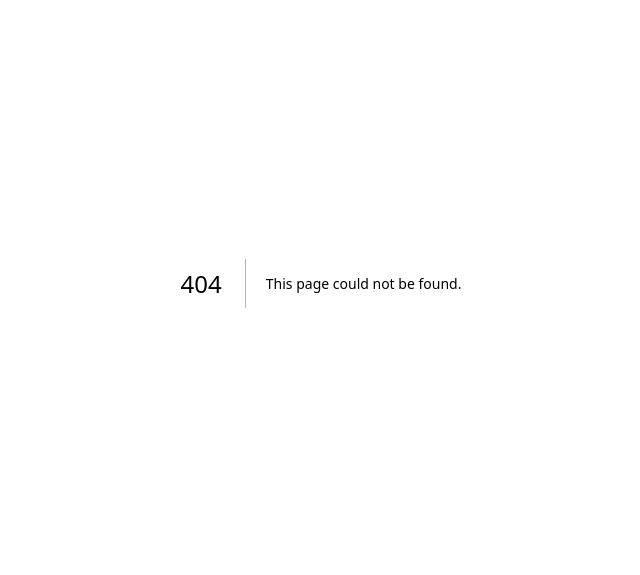
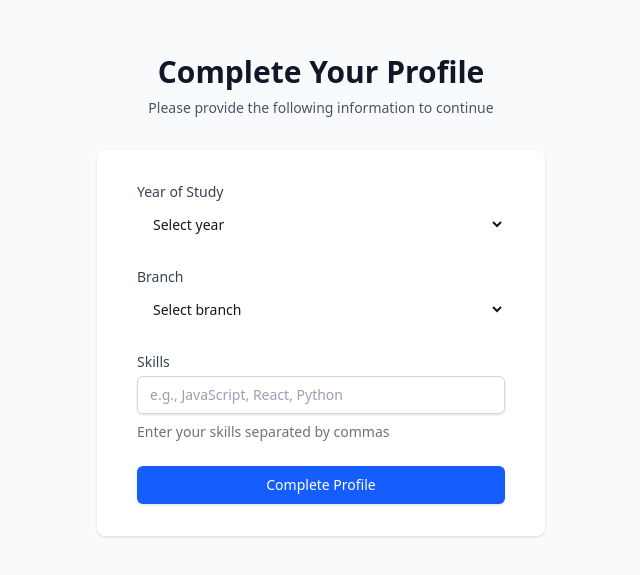
Before and after one commit to PritamRtd/Find-your-squad, a Next.js app: page /onboarding in a window 1280 px wide. Before the commit this address had no page. Shown: the part 117-692 px from the top of the page, without its empty margins (319-959 px from the left). Built offline with nearby package versions, Linux system fonts and the light colour scheme.

Commit message:
feat: implement mandatory onboarding with profile attribute setup
Co-authored-by: PreetamRtd <117450913+PreetamRtd@users.noreply.github.com>

```diff
--- a/app/dashboard/page.tsx
+++ b/app/dashboard/page.tsx
@@ -11,6 +11,18 @@ export default async function DashboardPage() {
 
   if (!user) {
     redirect('/login')
+  }
+
+  // Fetch user profile from profiles table
+  const { data: profile } = await supabase
+    .from('profiles')
+    .select('*')
+    .eq('id', user.id)
+    .single()
+
+  // Redirect to onboarding if profile is incomplete
+  if (!profile || !profile.year_of_study || !profile.branch) {
+    redirect('/onboarding')
   }
 
   return (
@@ -81,6 +93,33 @@ export default async function DashboardPage() {
                       </div>
                     </div>
                   </div>
+                  <div className="rounded-md bg-green-50 p-4">
+                    <div className="flex">
+                      <div className="flex-shrink-0">
+                        <svg
+                          className="h-5 w-5 text-green-400"
+                          viewBox="0 0 20 20"
+                          fill="currentColor"
+                        >
+                          <path
+                            fillRule="evenodd"
+                            d="M10 18a8 8 0 100-16 8 8 0 000 16zm3.707-9.293a1 1 0 00-1.414-1.414L9 10.586 7.707 9.293a1 1 0 00-1.414 1.414l2 2a1 1 0 001.414 0l4-4z"
+                            clipRule="evenodd"
+                          />
+                        </svg>
+                      </div>
+                      <div className="ml-3">
+                        <h3 className="text-sm font-medium text-green-800">
+                          Profile Information
+                        </h3>
+                        <div className="mt-2 text-sm text-green-700">
+                          <p>Year of Study: {profile.year_of_study}</p>
+                          <p className="mt-1">Branch: {profile.branch}</p>
+                          <p className="mt-1">Skills: {profile.skills}</p>
+                        </div>
+                      </div>
+                    </div>
+                  </div>
                   <div className="mt-6">
                     <p className="text-sm text-gray-500">
                       This is a protected page. Only authenticated users can
--- /dev/null
+++ b/app/onboarding/page.tsx
@@ -0,0 +1,177 @@
+'use client'
+
+import { createClient } from '@/lib/supabase/client'
+import { useRouter } from 'next/navigation'
+import { useState, FormEvent } from 'react'
+
+export default function OnboardingForm() {
+  const router = useRouter()
+  const [yearOfStudy, setYearOfStudy] = useState('')
+  const [branch, setBranch] = useState('')
+  const [skills, setSkills] = useState('')
+  const [error, setError] = useState<string | null>(null)
+  const [loading, setLoading] = useState(false)
+
+  const handleSubmit = async (e: FormEvent<HTMLFormElement>) => {
+    e.preventDefault()
+    setError(null)
+    setLoading(true)
+
+    try {
+      const supabase = createClient()
+
+      // Get the current user
+      const {
+        data: { user },
+      } = await supabase.auth.getUser()
+
+      if (!user) {
+        setError('You must be logged in to complete onboarding')
+        setLoading(false)
+        return
+      }
+
+      // Update the user's profile
+      const { error: updateError } = await supabase
+        .from('profiles')
+        .update({
+          year_of_study: yearOfStudy,
+          branch: branch,
+          skills: skills,
+        })
+        .eq('id', user.id)
+
+      if (updateError) {
+        throw updateError
+      }
+
+      // Redirect to dashboard on success
+      router.push('/dashboard')
+    } catch (err) {
+      console.error('Error updating profile:', err)
+      setError(err instanceof Error ? err.message : 'Failed to update profile')
+      setLoading(false)
+    }
+  }
+
+  return (
+    <div className="min-h-screen bg-gray-50 flex flex-col justify-center py-12 sm:px-6 lg:px-8">
+      <div className="sm:mx-auto sm:w-full sm:max-w-md">
+        <h2 className="mt-6 text-center text-3xl font-extrabold text-gray-900">
+          Complete Your Profile
+        </h2>
+        <p className="mt-2 text-center text-sm text-gray-600">
+          Please provide the following information to continue
+        </p>
+      </div>
+
+      <div className="mt-8 sm:mx-auto sm:w-full sm:max-w-md">
+        <div className="bg-white py-8 px-4 shadow sm:rounded-lg sm:px-10">
+          <form className="space-y-6" onSubmit={handleSubmit}>
+            {error && (
+              <div className="rounded-md bg-red-50 p-4">
+                <div className="flex">
+                  <div className="flex-shrink-0">
+                    <svg
+                      className="h-5 w-5 text-red-400"
+                      viewBox="0 0 20 20"
+                      fill="currentColor"
+                    >
+                      <path
+                        fillRule="evenodd"
+                        d="M10 18a8 8 0 100-16 8 8 0 000 16zM8.707 7.293a1 1 0 00-1.414 1.414L8.586 10l-1.293 1.293a1 1 0 101.414 1.414L10 11.414l1.293 1.293a1 1 0 001.414-1.414L11.414 10l1.293-1.293a1 1 0 00-1.414-1.414L10 8.586 8.707 7.293z"
+                        clipRule="evenodd"
+                      />
+                    </svg>
+                  </div>
+                  <div className="ml-3">
+                    <h3 className="text-sm font-medium text-red-800">
+                      {error}
+                    </h3>
+                  </div>
+                </div>
+              </div>
+            )}
+
+            <div>
+              <label
+                htmlFor="yearOfStudy"
+                className="block text-sm font-medium text-gray-700"
+              >
+                Year of Study
+              </label>
+              <select
+                id="yearOfStudy"
+                name="yearOfStudy"
+                required
+                value={yearOfStudy}
+                onChange={(e) => setYearOfStudy(e.target.value)}
+                className="mt-1 block w-full pl-3 pr-10 py-2 text-base border-gray-300 focus:outline-none focus:ring-blue-500 focus:border-blue-500 sm:text-sm rounded-md"
+              >
+                <option value="">Select year</option>
+                <option value="1st">1st</option>
+                <option value="2nd">2nd</option>
+                <option value="3rd">3rd</option>
+                <option value="4th">4th</option>
+              </select>
+            </div>
+
+            <div>
+              <label
+                htmlFor="branch"
+                className="block text-sm font-medium text-gray-700"
+              >
+                Branch
+              </label>
+              <select
+                id="branch"
+                name="branch"
+                required
+                value={branch}
+                onChange={(e) => setBranch(e.target.value)}
+                className="mt-1 block w-full pl-3 pr-10 py-2 text-base border-gray-300 focus:outline-none focus:ring-blue-500 focus:border-blue-500 sm:text-sm rounded-md"
+              >
+                <option value="">Select branch</option>
+                <option value="CS">CS</option>
+                <option value="ECE">ECE</option>
+                <option value="Mech">Mech</option>
+              </select>
+            </div>
+
+            <div>
+              <label
+                htmlFor="skills"
+                className="block text-sm font-medium text-gray-700"
+              >
+                Skills
+              </label>
+              <input
+                id="skills"
+                name="skills"
+                type="text"
+                required
+                value={skills}
+                onChange={(e) => setSkills(e.target.value)}
+                placeholder="e.g., JavaScript, React, Python"
+                className="mt-1 appearance-none block w-full px-3 py-2 border border-gray-300 rounded-md shadow-sm placeholder-gray-400 focus:outline-none focus:ring-blue-500 focus:border-blue-500 sm:text-sm"
+              />
+              <p className="mt-2 text-sm text-gray-500">
+                Enter your skills separated by commas
+              </p>
+            </div>
+
+            <div>
+              <button
+                type="submit"
+                disabled={loading}
+                className="w-full flex justify-center py-2 px-4 border border-transparent rounded-md shadow-sm text-sm font-medium text-white bg-blue-600 hover:bg-blue-700 focus:outline-none focus:ring-2 focus:ring-offset-2 focus:ring-blue-500 disabled:bg-gray-400 disabled:cursor-not-allowed"
+              >
+                {loading ? 'Saving...' : 'Complete Profile'}
+              </button>
+            </div>
+          </form>
+        </div>
+      </div>
+    </div>
+  )
+}
```
